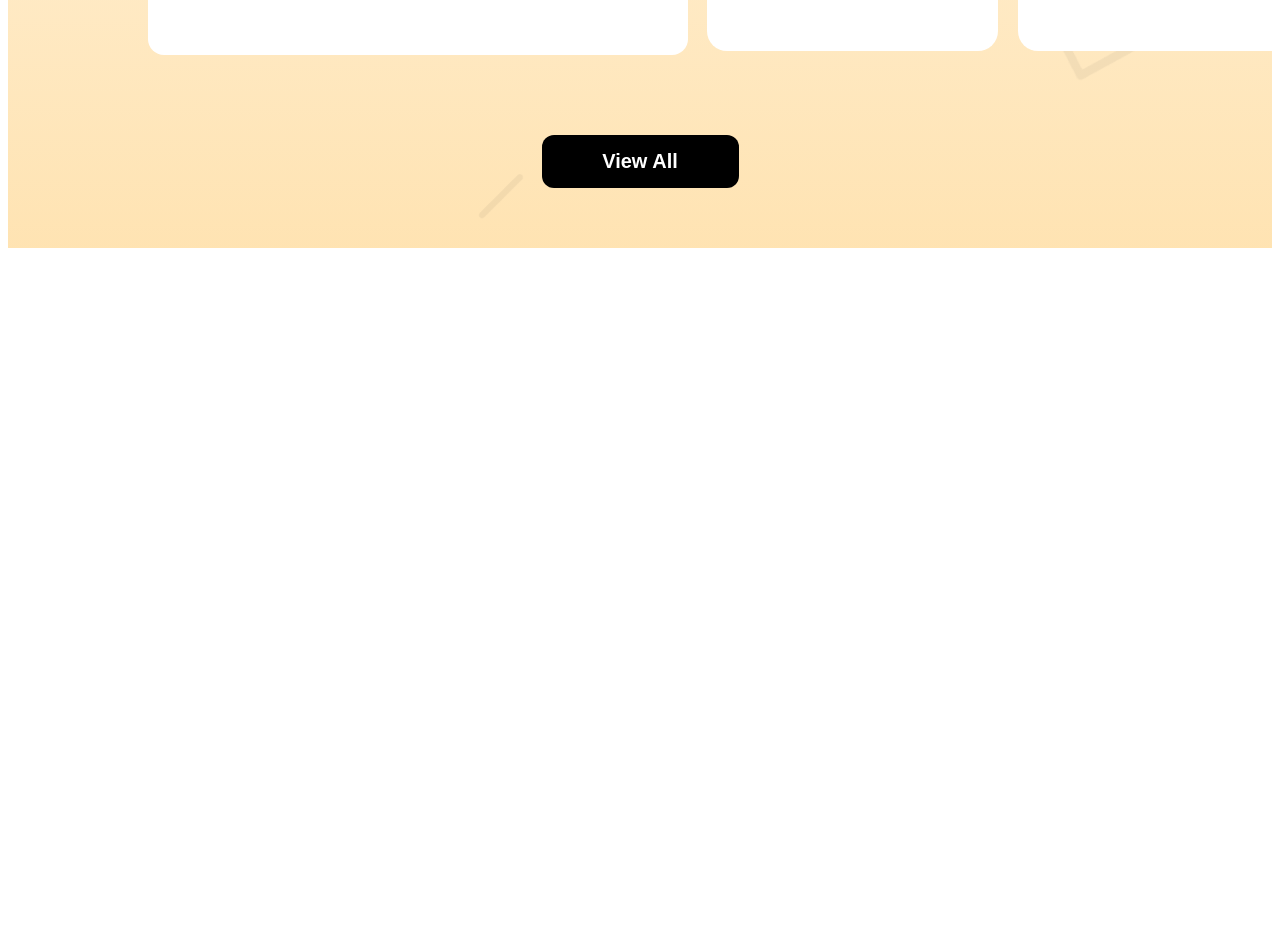
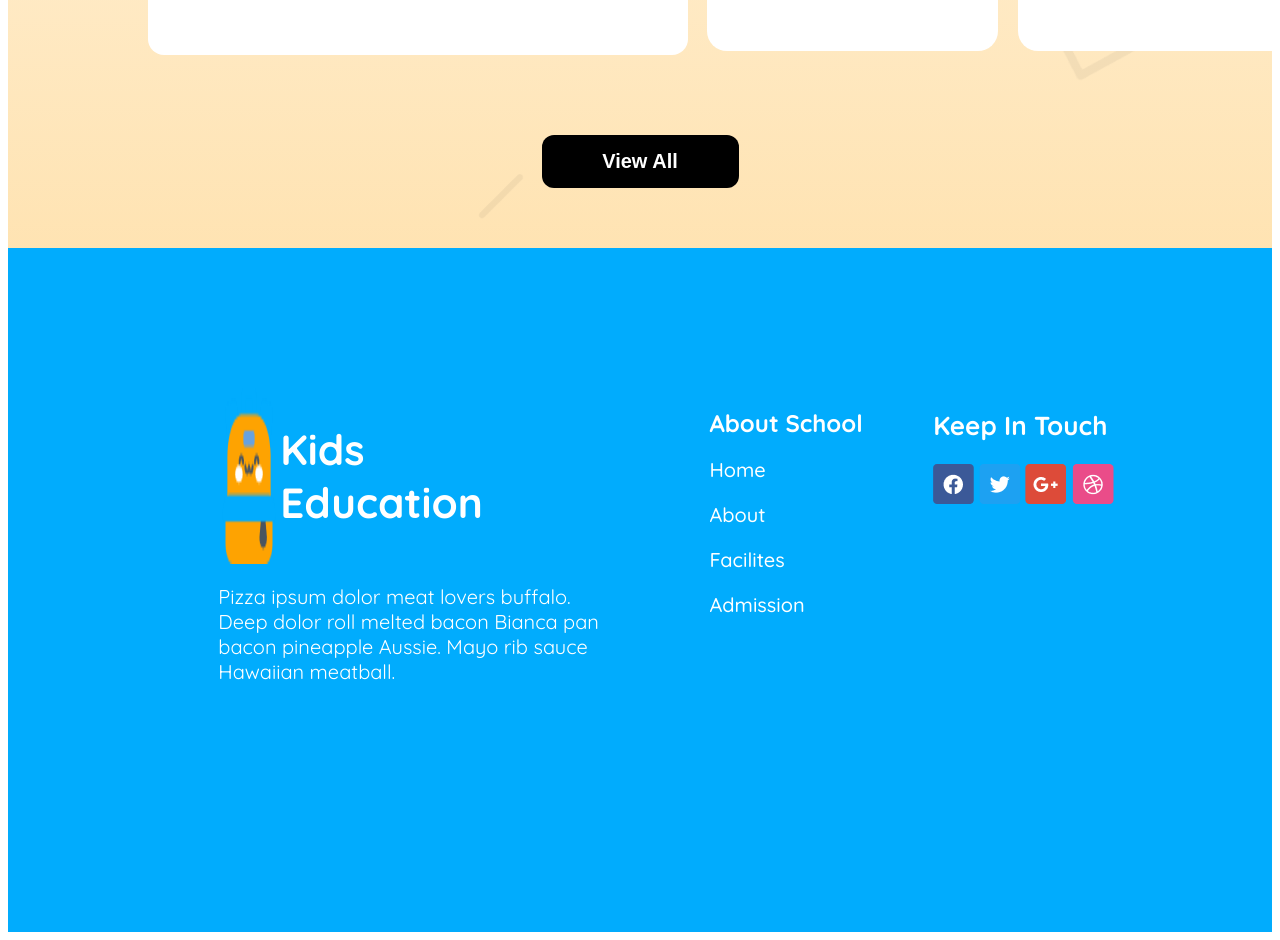
Before and after one commit to hridoy8220/My-second-assignment, a plain HTML site: page index.html in a window 1280 px wide. Shown: the part 2460-3400 px from the top of the page. Before the commit the page ends 2716 px from the top, so only its background shows below. Drawn offline with Linux system fonts and the light colour scheme.

Commit message:
Almost done

```diff
--- a/index.html
+++ b/index.html
@@ -23,7 +23,7 @@
             <button class="nav-bt">Contact</button>
 
         </nav>
-        <div class="banner displayflex">
+        <div class="bannerss displayflex">
             <div class="part">
                 <h1 class="banner-heading"><span class="one">Empowering</span> students from small age <span class="three">towards vision</span></h1>
                 <p class="banner-para">With the courage, Confidence, Creativity and Compassion to make their Unique Contribution in a Diverse and Dynamic World.</p>
@@ -129,10 +129,50 @@
     </main>
 
 
-    <footer>
+   <footer class="banner">
+    <section class="footer">
+
+    <div class="footer-div displayflex">
+
+        <div class="first-footer">
+            <div class="first-sub-footer displayflex">
+                <img  src="assets/logo.png" alt="">
+
+                <h1 class="footer-heading">Kids <br> Education</h1>
+            </div>
+          <p class="footer-para">Pizza ipsum dolor meat lovers buffalo. <br> Deep dolor roll melted bacon Bianca pan <br> bacon pineapple Aussie. Mayo rib sauce <br> Hawaiian meatball.</p>
+        </div>
 
 
-    </footer>
+        <div class="second-footer">
+
+            <ul class="footer-ul">
+                <h1 class="second-fheading">About School</h1>
+            <li class="footer-li">Home</li>
+            <li class="footer-li">About</li>
+            <li class="footer-li">Facilites</li>
+            <li class="footer-li">Admission</li>
+        </ul>
+        </div>
+
+
+        <div class="third-footer">
+            <h1 class="third-heading">Keep In Touch</h1>
+            <div class="img-footer">
+                <img src="assets/fb.png" alt="">
+                <img src="assets/twitter.png" alt="">
+                <img src="assets/google+.png" alt="">
+                <img src="assets/dribble.png" alt="">
+            </div>
+        </div>
+
+
+
+    </div>
+    </section>
+
+
+   </footer>
 
 
 
--- a/style/kids.css
+++ b/style/kids.css
@@ -7,9 +7,10 @@
 }
 
 
-.navbar, .banner{
+.navbar, .banner,.bannerss{
     max-width: 1440px;
     margin: 0 auto;
+
 }
 .displayflex{
     display: flex;
@@ -53,8 +54,9 @@
      padding: 15px;
      width: 197px;
 }
-.banner{
+.bannerss{
     justify-content: space-between;
+
 }
 .part{
     max-width: 640px;
@@ -84,6 +86,7 @@ font-size: 20px;
 font-weight: 400;
 
 }
+
 .banner-bt{
     border-radius: 12px;
     border: none;
@@ -184,7 +187,6 @@ font-weight: 700;
     margin-top: 60px;
     background-image: url(../assets/bg.png), linear-gradient(rgba(255, 255, 255, 0.3),rgba(254, 163, 1, 0.3));
     padding: 60px 0px 60px 0px ;
-
 
 }
 .banner-1{
@@ -288,8 +290,54 @@ margin:  52px 67px 39px  35px;
 }
 
 
+.footer{
+    background-color: rgb(1, 172, 253);
+    padding: 140px 123px 228px 175px;
 
+}
 
+.footer-div{
+    justify-content: space-around;
+}
+.footer-para{
+    color: rgb(255, 255, 255);
+
+font-size: 20px;
+font-weight: 400;
+}
+.footer-heading{
+    color: rgb(255, 255, 255);
+
+font-size: 42.14px;
+font-weight: 700;
+
+}
+.second-fheading{
+    color: rgb(255, 255, 255);
+
+font-size: 24px;
+font-weight: 700;
+
+}
+.footer-ul{
+    list-style: none;
+
+}
+.footer-li{
+    color: rgb(255, 255, 255);
+margin-bottom: 20px;
+font-size: 20px;
+font-weight: 500;
+align-items: flex-start;
+
+}
+.third-heading{
+    color: rgb(255, 255, 255);
+
+font-size: 26px;
+font-weight: 700;
+
+}
 
 
 
@@ -297,13 +345,39 @@ margin:  52px 67px 39px  35px;
 
 
 @media screen and (max-width:576px) {
-    .banner{
+    .bannerss{
         flex-direction: column-reverse;
+        text-align: center;
     }
+
     .curriculum{
         flex-direction: column;
         align-items: center;
+
     }
+    .banner{
+        max-width: 100%;
+    }
+    .second-section{
+        justify-items: center;
+    }
+    .banner-1{
+        display: none;
+    }
+    .banner-2{
+        margin-left:-60px;
+        grid-template-columns: repeat(1, 1fr);
 
+    }
+    .second-heading{
+        margin-left: -50px;
+    }
+    .footer-div{
+        flex-direction: column;
+        align-items: flex-start;
 
+    }
+    .item,.item-link,.nav-bt{
+        display: none;
+    }
 }
```
